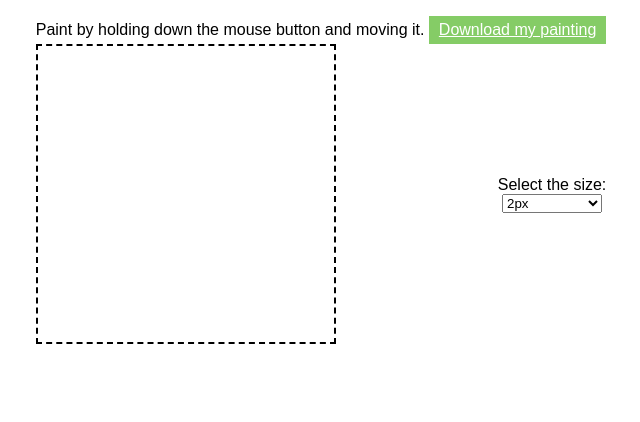
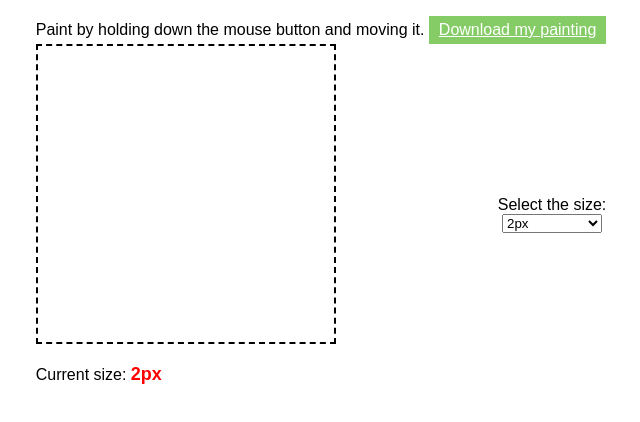
Before and after one commit to josephguluzada/painting-app, a plain HTML site: page index.html in a window 1280 px wide. Shown: the whole page, without its empty margins (319-959 px from the left). Drawn offline with Linux system fonts and the light colour scheme.

Commit message:
added current size span

```diff
--- a/css/style.css
+++ b/css/style.css
@@ -27,6 +27,22 @@ html {
     align-items: center;
 }
 
+.pic-border-area{
+  display: flex;
+  flex-direction: column;
+
+}
+
+.current{
+  margin-top: 20px;
+}
+
+.current-size{
+  color: red;
+  font-size: 18px;
+  font-weight: bold;
+}
+
 #sizeDatas{
     width: 100px;
 }
--- a/index.html
+++ b/index.html
@@ -16,7 +16,10 @@
     </p>
 
     <div class="painting-area">
-        <canvas width="300" height="300"></canvas>
+        <div class="pic-border-area">
+            <canvas width="300" height="300"></canvas>
+            <p class="current">Current size: <span class="current-size">2px</span></p>
+        </div>
         <div class="size-container">
             <p>Select the size:</p>
             <select name="" id="sizeDatas">
--- a/js/script.js
+++ b/js/script.js
@@ -1,6 +1,7 @@
 const canvas = document.querySelector("canvas");
 const c = canvas.getContext("2d");
 const pxValueSelectBox = document.querySelector("#sizeDatas");
+const currentSize = document.querySelector(".current-size");
 
 c.fillStyle = "hotpink";
 
@@ -8,6 +9,7 @@ let pxValue = 2;
 
 pxValueSelectBox.addEventListener("change", (event) => {
     pxValue = event.target.value;
+    currentSize.innerText = `${pxValue}px`;
 })
 
 
```
